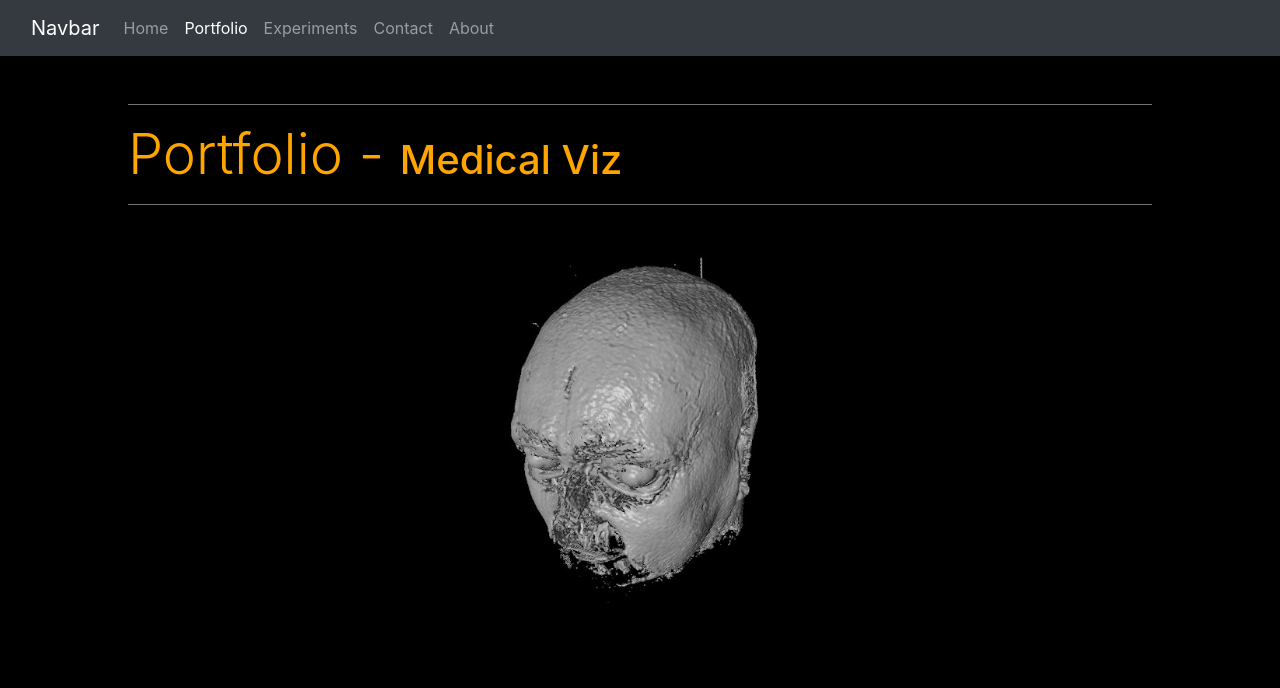
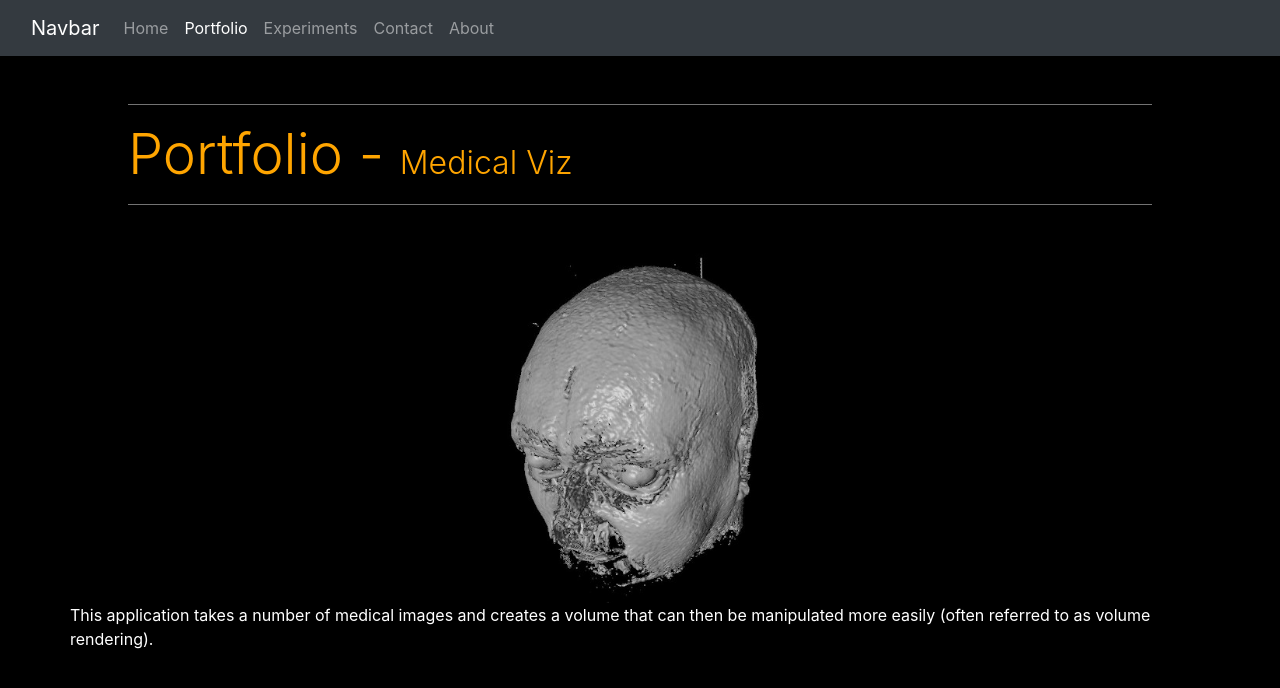
Before and after one commit to DoctorTone/drt_demo, a React (Create React App) app: page /portfolio/medical in a window 1280 px wide. Shown: the top 688 px of the page. Built offline with nearby package versions, Linux system fonts and the light colour scheme; what react-three-fiber would draw is missing.

Commit message:
Added more display headings.

```diff
--- a/src/demoStyles.css
+++ b/src/demoStyles.css
@@ -17,7 +17,16 @@ body {
 .front {
   z-index: 1000;
 }
-
+.display-5 {
+  font-size: 2.5rem;
+  font-weight: 300;
+  line-height: 1.2;
+}
+.display-6 {
+  font-size: 2rem;
+  font-weight: 300;
+  line-height: 1.2;
+}
 .h-line {
   color: white;
   background-color: grey;
--- a/src/pages/MedicalViz.js
+++ b/src/pages/MedicalViz.js
@@ -7,7 +7,7 @@ const MedicalViz = () => {
       <Navbar activeLink="Portfolio" />
       <hr className="mt-5 h-line" />
       <h2 className="indent orangeText display-4">
-        Portfolio - <span className="h1">Medical Viz</span>
+        Portfolio - <span className="display-6">Medical Viz</span>
       </h2>
       <hr className="h-line mb-5" />
       <div className="container">
@@ -19,6 +19,11 @@ const MedicalViz = () => {
               alt=""
             />
           </div>
+          <p>
+            This application takes a number of medical images and creates a
+            volume that can then be manipulated more easily (often referred to
+            as volume rendering).
+          </p>
         </div>
       </div>
     </div>
```
